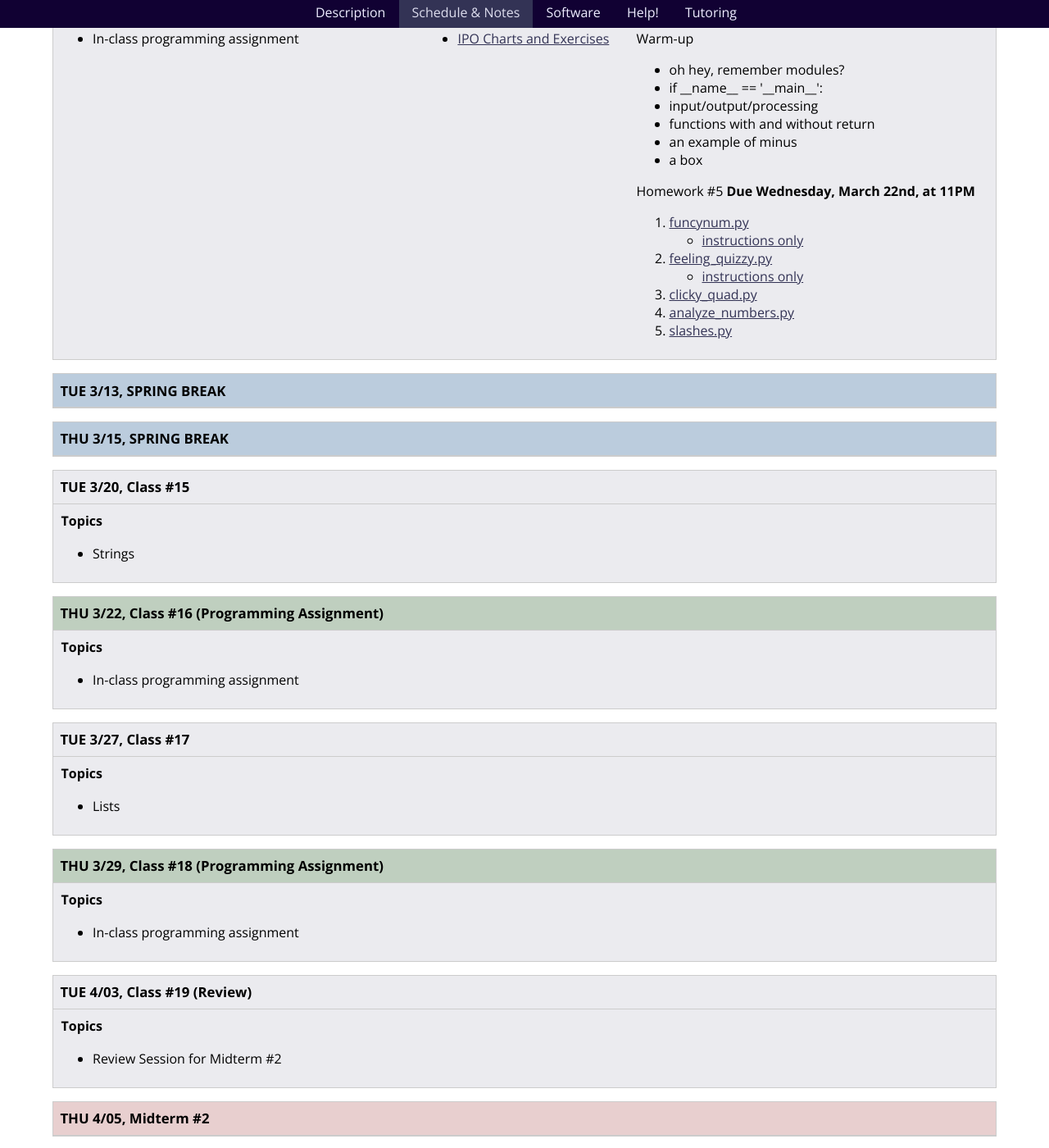
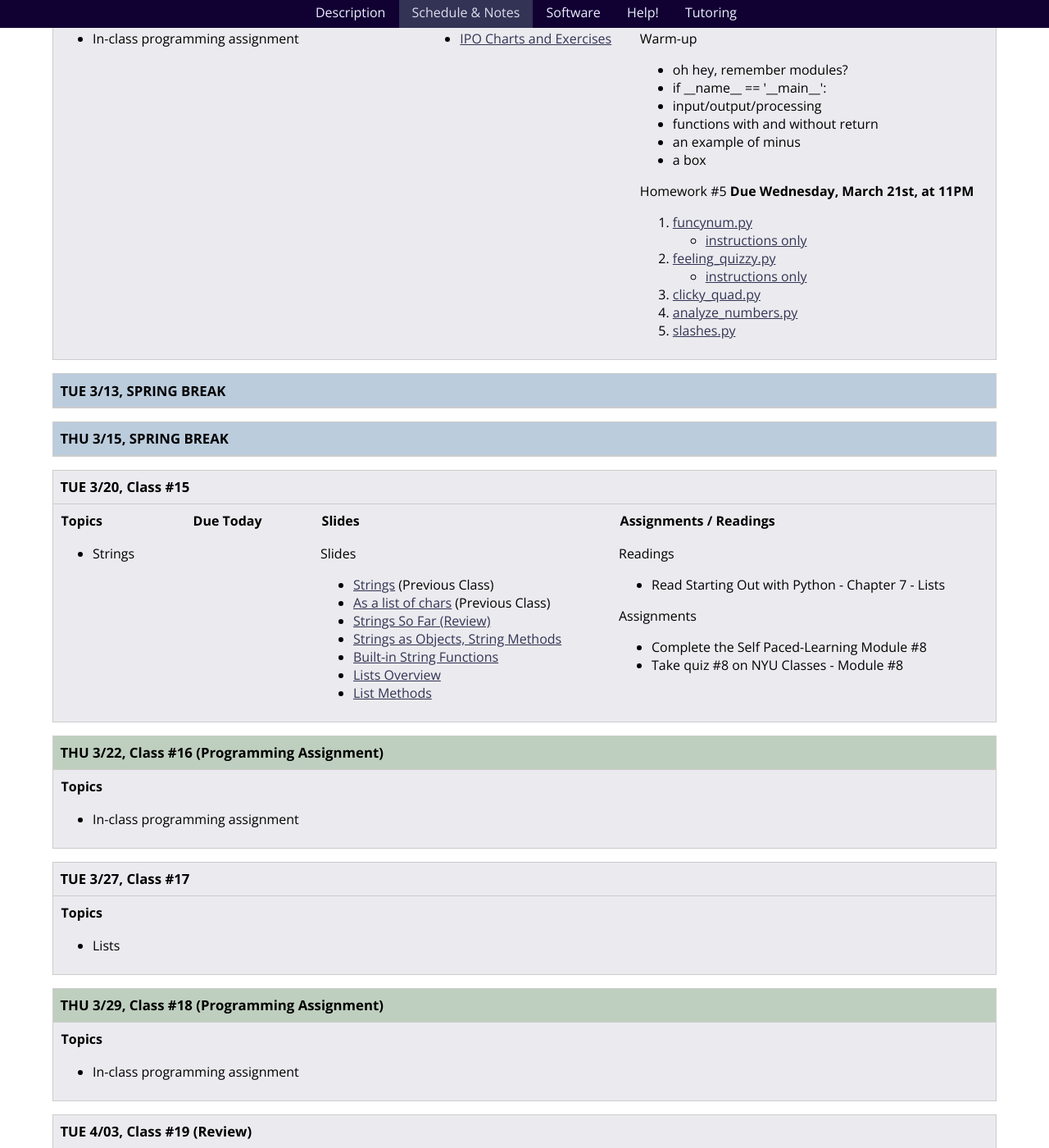
Before and after one commit to foureyes/csci-ua.0002-spring2018-002-008, a Jekyll site: the page built from schedule.markdown, in a window 1280 px wide and 1400 px high, scrolled down 5189 px. Shown: the whole window at 82% size. Built offline with Jekyll 4.4.1, drawn with Linux system fonts in a browser that asks for light colours.

Commit message:
add class 15

```diff
--- a/_includes/classes/14/materials.markdown
+++ b/_includes/classes/14/materials.markdown
@@ -23,7 +23,7 @@
 * an example of minus
 * a box
 
-Homework #5 __Due Wednesday, March 22nd, at 11PM__
+Homework #5 __Due Wednesday, March 21st, at 11PM__
 
 1. [funcynum.py](homework/hw05/funcynum.py)
 	* [instructions only](homework/hw05/funcynum.html)
--- a/schedule.markdown
+++ b/schedule.markdown
@@ -275,7 +275,7 @@
 
 * Strings
 
-</article>{% comment %} {% include classes/15/materials.markdown %} {% endcomment %}</div> </section>
+</article>{% include classes/15/materials.markdown %}</div> </section>
 
 
 <a name="class16"></a><!---------- start --------------->
```
